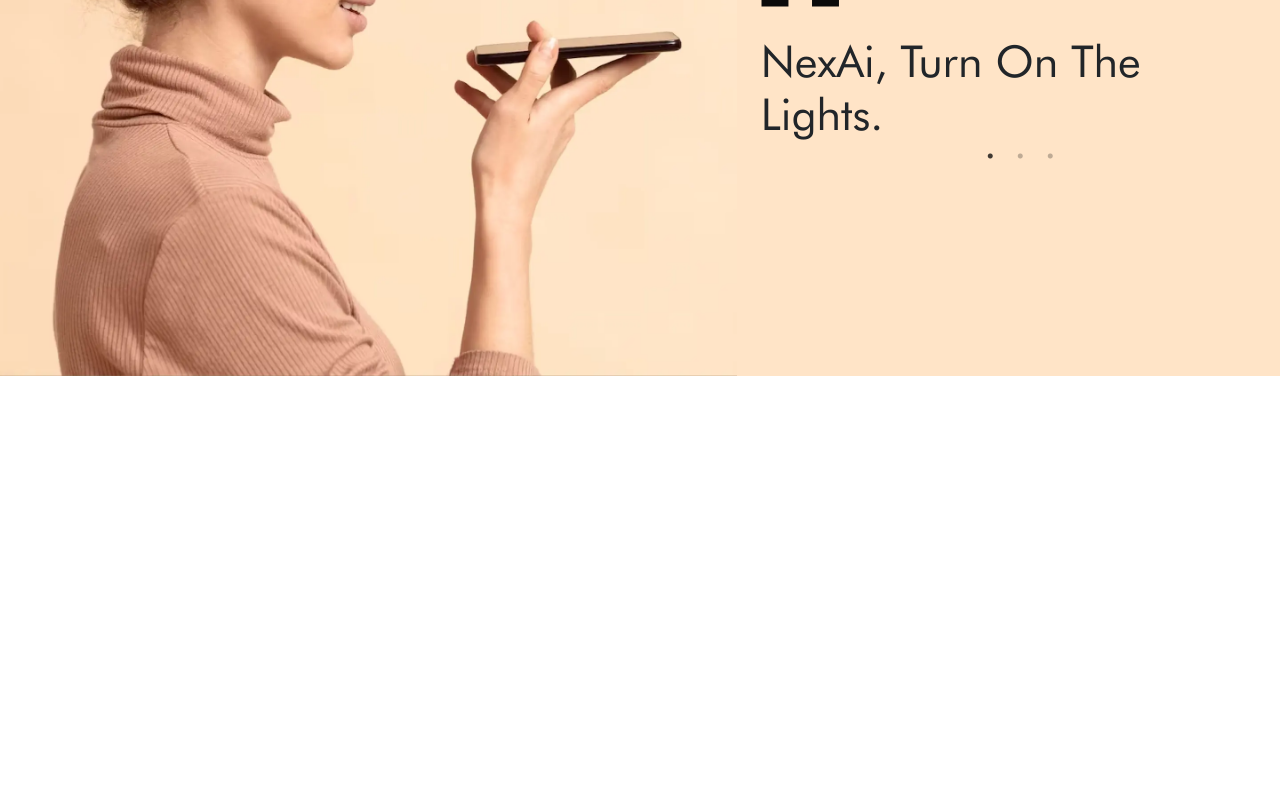
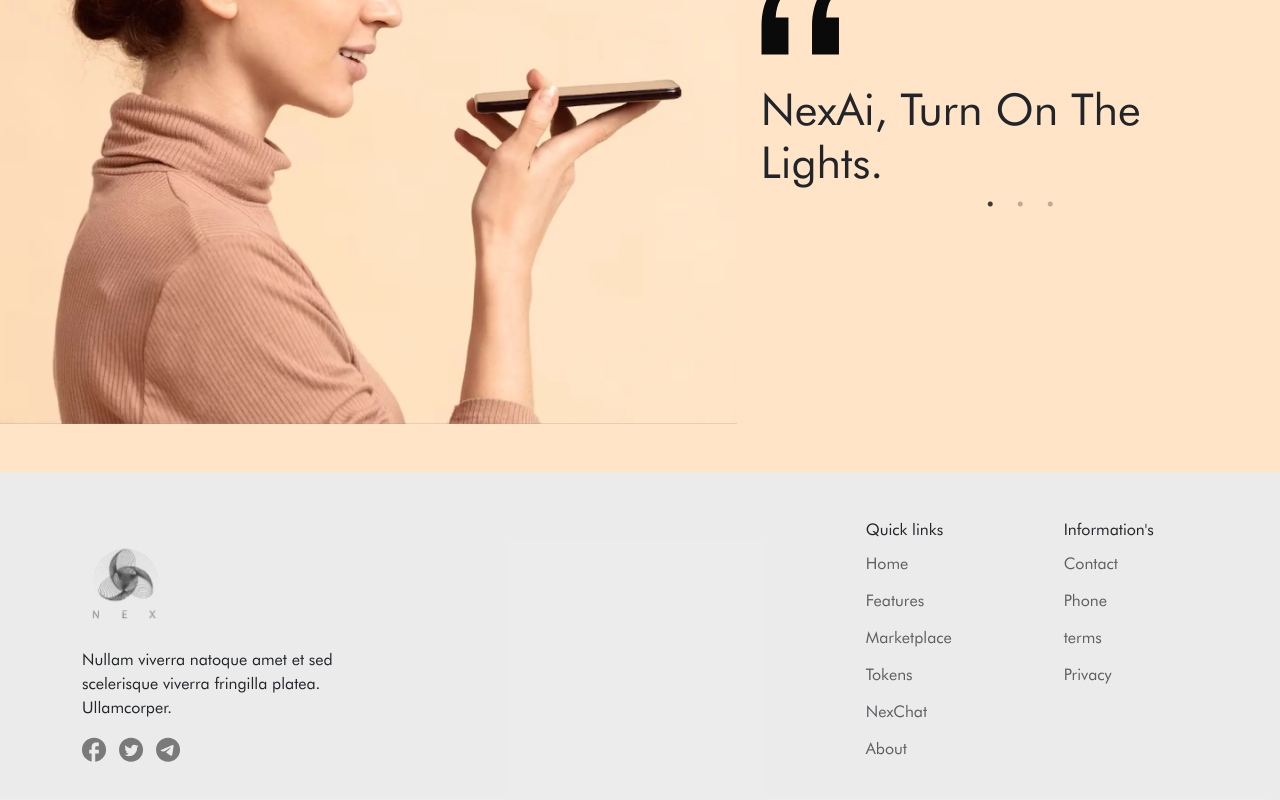
Before and after one commit to Mkjakhar/Nex-Ai, a React (Create React App) app: page / in a window 1280 px wide. Shown: the part 2255-3055 px from the top of the page. Before the commit the page ends 2631 px from the top, so only its background shows below. Built offline with nearby package versions, Linux system fonts and the light colour scheme.

Commit message:
get pull

```diff
--- a/src/App.css
+++ b/src/App.css
@@ -85,6 +85,12 @@
 .header_img {
   width: 100%;
 }
+#footer {
+  background: rgba(11, 10, 10, 0.08);
+}
+#footer a:hover svg path {
+  fill: #0085ff;
+}
 
 @media (min-width: 575.9px) {
 }
--- a/src/App.js
+++ b/src/App.js
@@ -7,6 +7,7 @@
 import Assistant from "./components/Assistant";
 import WeDoes from "./components/WeDoes";
 import Lights from "./components/Lights";
+import Footer from "./components/Footer";
 
 function App() {
   return (
@@ -17,6 +18,7 @@
         <Assistant />
         <WeDoes />
         <Lights />
+        <Footer />
       </div>
     </>
   );
--- /dev/null
+++ b/src/components/Footer.jsx
@@ -0,0 +1,176 @@
+import React from "react";
+import logo from "../assets/img/svg/footer-logo.svg";
+function Footer() {
+  return (
+    <>
+      <section id="footer" className="py-5">
+        <div className="container">
+          <div className="row justify-content-end">
+            <div className="col-md-7">
+              <div className="row">
+                <div className="col-xl-6 col-md-10">
+                  <div>
+                    <a href="#header">
+                      <img src={logo} alt="img" />
+                    </a>
+                    <p className=" ff_futura fw-normal fs_sm text_dark_black mb-0 mt-2 pt-1">
+                      Nullam viverra natoque amet et sed scelerisque viverra
+                      fringilla platea. Ullamcorper.
+                    </p>
+                    <span className="mt-3 d-flex gap-2">
+                      <a href="#">
+                        <svg
+                          width="25"
+                          height="25"
+                          viewBox="0 0 25 25"
+                          fill="none"
+                          xmlns="http://www.w3.org/2000/svg"
+                        >
+                          <path
+                            d="M24.0602 12.8274C24.0602 6.18684 18.6707 0.797363 12.0301 0.797363C5.38947 0.797363 0 6.18684 0 12.8274C0 18.65 4.13835 23.4981 9.62406 24.6169V16.4365H7.21804V12.8274H9.62406V9.81992C9.62406 7.49812 11.5128 5.60939 13.8346 5.60939H16.8421V9.21842H14.4361C13.7744 9.21842 13.2331 9.75977 13.2331 10.4214V12.8274H16.8421V16.4365H13.2331V24.7974C19.3083 24.1959 24.0602 19.071 24.0602 12.8274Z"
+                            fill="#0B0A0A"
+                            fill-opacity="0.5"
+                          />
+                        </svg>
+                      </a>
+                      <a className="ms-1" href="#">
+                        <svg
+                          width="25"
+                          height="25"
+                          viewBox="0 0 25 25"
+                          fill="none"
+                          xmlns="http://www.w3.org/2000/svg"
+                        >
+                          <path
+                            d="M12.0602 0.797363C18.6945 0.797363 24.0602 6.16308 24.0602 12.7974C24.0602 19.4316 18.6945 24.7974 12.0602 24.7974C5.4259 24.7974 0.0601807 19.4316 0.0601807 12.7974C0.0601807 6.16308 5.4259 0.797363 12.0602 0.797363ZM9.86589 19.1231C15.1802 19.1231 18.0945 14.7174 18.0945 10.8945V10.5174C18.6602 10.1059 19.1573 9.59165 19.5345 9.00879C19.0202 9.23165 18.4545 9.38593 17.8716 9.47165C18.4716 9.11165 18.9345 8.54594 19.1402 7.87736C18.5745 8.20308 17.9573 8.44308 17.3059 8.58022C16.7745 8.01451 16.0202 7.67165 15.1973 7.67165C13.603 7.67165 12.3002 8.97451 12.3002 10.5688C12.3002 10.7916 12.3173 11.0145 12.3859 11.2202C9.9859 11.1002 7.84304 9.95165 6.42018 8.20308C6.18018 8.63165 6.0259 9.12879 6.0259 9.66022C6.0259 10.6545 6.54018 11.5459 7.31161 12.0602C6.83161 12.0602 6.3859 11.9231 6.00875 11.7002V11.7345C6.00875 13.1402 7.00304 14.3059 8.32304 14.5802C8.08304 14.6488 7.8259 14.6831 7.56875 14.6831C7.38018 14.6831 7.20875 14.6659 7.02018 14.6316C7.38018 15.7802 8.46018 16.6202 9.71161 16.6374C8.71732 17.4088 7.4659 17.8716 6.11161 17.8716C5.87161 17.8716 5.64875 17.8716 5.4259 17.8374C6.69447 18.6602 8.22018 19.1402 9.84875 19.1402"
+                            fill="#0B0A0A"
+                            fill-opacity="0.5"
+                          />
+                        </svg>
+                      </a>
+                      <a className="ms-1" href="#">
+                        <svg
+                          width="25"
+                          height="25"
+                          viewBox="0 0 25 25"
+                          fill="none"
+                          xmlns="http://www.w3.org/2000/svg"
+                        >
+                          <path
+                            d="M12.0602 0.797363C5.43615 0.797363 0.0601501 6.17336 0.0601501 12.7974C0.0601501 19.4214 5.43615 24.7974 12.0602 24.7974C18.6842 24.7974 24.0602 19.4214 24.0602 12.7974C24.0602 6.17336 18.6842 0.797363 12.0602 0.797363ZM17.6282 8.95736C17.4482 10.8534 16.6682 15.4614 16.2722 17.5854C16.1042 18.4854 15.7682 18.7854 15.4562 18.8214C14.7602 18.8814 14.2322 18.3654 13.5602 17.9214C12.5042 17.2254 11.9042 16.7934 10.8842 16.1214C9.69615 15.3414 10.4642 14.9094 11.1482 14.2134C11.3282 14.0334 14.4002 11.2374 14.4602 10.9854C14.4685 10.9472 14.4674 10.9076 14.4569 10.8699C14.4465 10.8323 14.427 10.7978 14.4002 10.7694C14.3282 10.7094 14.2322 10.7334 14.1482 10.7454C14.0402 10.7694 12.3602 11.8854 9.08415 14.0934C8.60415 14.4174 8.17215 14.5854 7.78815 14.5734C7.35615 14.5614 6.54015 14.3334 5.92815 14.1294C5.17215 13.8894 4.58415 13.7574 4.63215 13.3374C4.65615 13.1214 4.95615 12.9054 5.52015 12.6774C9.02415 11.1534 11.3522 10.1454 12.5162 9.66536C15.8522 8.27336 16.5362 8.03336 16.9922 8.03336C17.0882 8.03336 17.3162 8.05736 17.4602 8.17736C17.5802 8.27336 17.6161 8.40536 17.6282 8.50136C17.6161 8.57336 17.6402 8.78936 17.6282 8.95736Z"
+                            fill="#0B0A0A"
+                            fill-opacity="0.5"
+                          />
+                        </svg>
+                      </a>
+                    </span>
+                  </div>
+                </div>
+              </div>
+            </div>
+            <div className="col-md-5 mt-md-0 mt-5">
+              <div className="row justify-content-md-end justify-content-between">
+                <div className="col-xl-5 col-6">
+                  <h3 className=" ff_futura fw-normal fs_sm text_dark_black">
+                    Quick links
+                  </h3>
+                  <div className="d-flex  flex-column gap-2">
+                    <span className="mt-1">
+                      <a
+                        className=" ff_futura fw-normal fs_sm text_dark_black op07"
+                        href="#"
+                      >
+                        Home
+                      </a>
+                    </span>
+                    <span className="mt-1">
+                      <a
+                        className=" ff_futura fw-normal fs_sm text_dark_black op07"
+                        href="#"
+                      >
+                        Features
+                      </a>
+                    </span>
+                    <span className="mt-1">
+                      <a
+                        className=" ff_futura fw-normal fs_sm text_dark_black op07"
+                        href="#"
+                      >
+                        Marketplace
+                      </a>
+                    </span>
+                    <span className="mt-1">
+                      <a
+                        className=" ff_futura fw-normal fs_sm text_dark_black op07"
+                        href="#"
+                      >
+                        Tokens
+                      </a>
+                    </span>
+                    <span className="mt-1">
+                      <a
+                        className=" ff_futura fw-normal fs_sm text_dark_black op07"
+                        href="#"
+                      >
+                        NexChat
+                      </a>
+                    </span>
+                    <span className="mt-1">
+                      <a
+                        className=" ff_futura fw-normal fs_sm text_dark_black op07"
+                        href="#"
+                      >
+                        About
+                      </a>
+                    </span>
+                  </div>
+                </div>
+                <div className="col-xl-4 col-4">
+                  <h3 className=" ff_futura fw-normal fs_sm text_dark_black">
+                    Information's
+                  </h3>
+                  <div className="d-flex  flex-column gap-2">
+                    <span className="mt-1">
+                      <a
+                        className=" ff_futura fw-normal fs_sm text_dark_black op07"
+                        href="#"
+                      >
+                        Contact
+                      </a>
+                    </span>
+                    <span className="mt-1">
+                      <a
+                        className=" ff_futura fw-normal fs_sm text_dark_black op07"
+                        href="#"
+                      >
+                        Phone
+                      </a>
+                    </span>
+                    <span className="mt-1">
+                      <a
+                        className=" ff_futura fw-normal fs_sm text_dark_black op07"
+                        href="#"
+                      >
+                        terms
+                      </a>
+                    </span>
+                    <span className="mt-1">
+                      <a
+                        className=" ff_futura fw-normal fs_sm text_dark_black op07"
+                        href="#"
+                      >
+                        Privacy
+                      </a>
+                    </span>
+                  </div>
+                </div>
+              </div>
+            </div>
+          </div>
+        </div>
+      </section>
+    </>
+  );
+}
+
+export default Footer;
--- a/src/components/Lights.jsx
+++ b/src/components/Lights.jsx
@@ -14,7 +14,7 @@
   };
   return (
     <>
-      <section style={{ background: "#FFE4C7" }}>
+      <section style={{ background: "#FFE4C7" }} className="py-5">
         {/* <div className="container"> */}
         <div className="row align-items-center">
           <div className="col-lg-7">
```
Also changed, not shown: src/assets/img/svg/footer-logo.svg (added).
